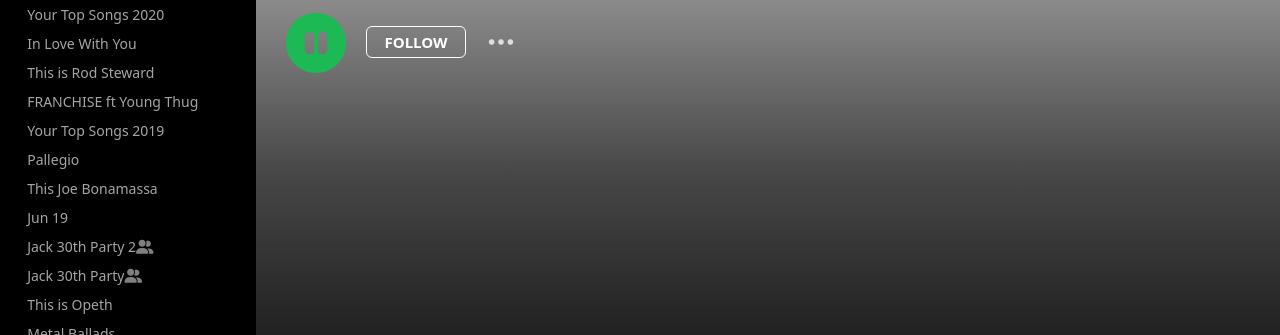
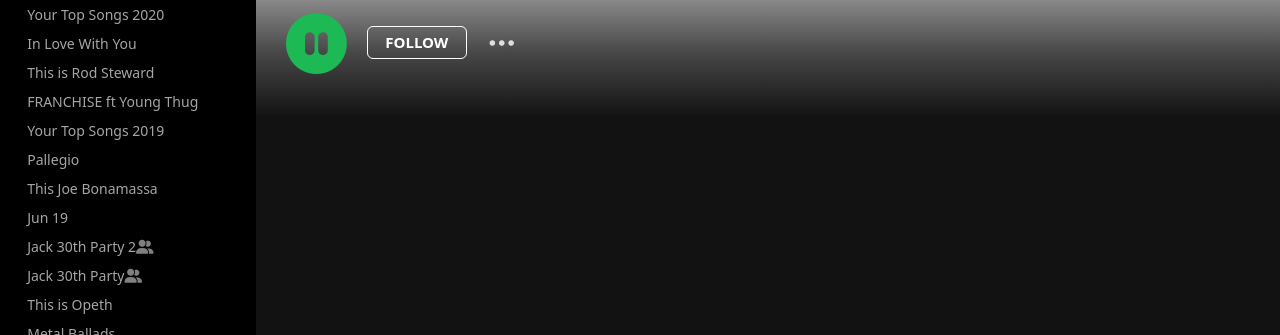
Before and after one commit to nikolainiklaus/Spotify-clone, a plain HTML site: page artist.html in a window 1280 px wide. Shown: the part 385-720 px from the top of the page. Drawn offline with nearby package versions, Linux system fonts and the light colour scheme.

Commit message:
artist page update

```diff
--- a/artist-style.css
+++ b/artist-style.css
@@ -43,8 +43,8 @@ main {
   background: linear-gradient(
     180deg,
     rgba(140, 140, 140, 1) 0%,
-    rgba(71, 71, 71, 1) 22%,
-    rgba(0, 0, 0, 1) 60%
+    rgba(71, 71, 71, 1) 7%,
+    rgba(18, 18, 18, 1) 15%
   );
   /* width: 100vw; */
   height: 100vh;
@@ -58,7 +58,7 @@ main {
 }
 
 .icons i.bi-pause-circle-fill {
-  font-size: 60px;
+  font-size: 3.8rem;
   color: #1db954;
 }
 
```
Also changed, not shown: artist.html (+1 -1 lines).
